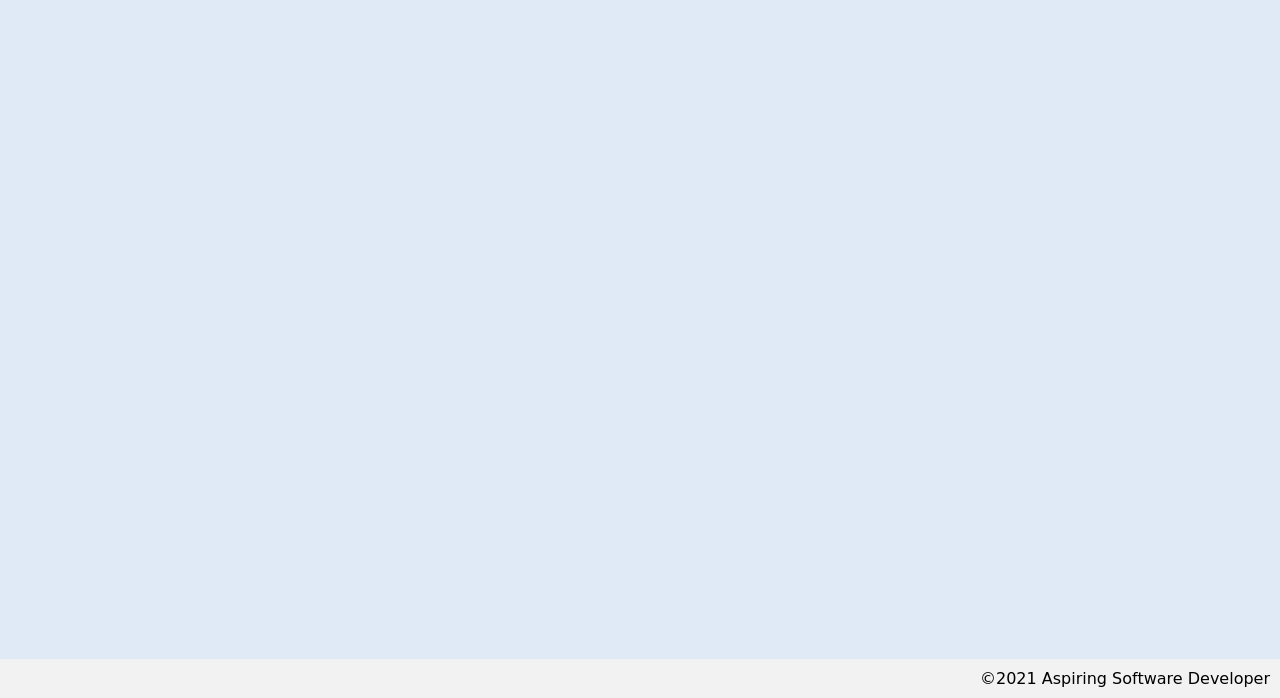
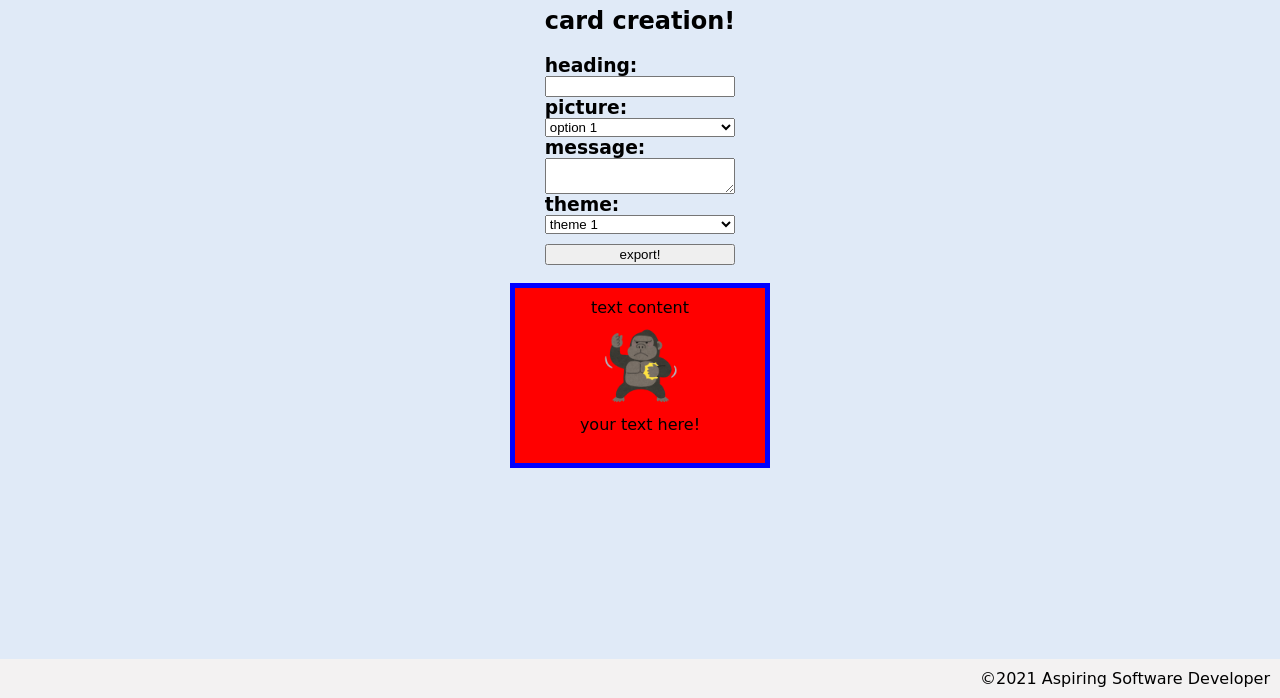
Before and after one commit to davejfish/greeting-card, a plain HTML site: page index.html in a window 1280 px wide. Shown: the part 102-800 px from the top of the page. Drawn offline with Linux system fonts and the light colour scheme; a web font is replaced by a local one.

Commit message:
html and css more or less finished

```diff
--- a/index.html
+++ b/index.html
@@ -17,6 +17,47 @@
 
     <main>
 
+        <section>
+
+            <h2>
+                card creation!
+            </h2>
+
+            <h3 id="userInputs" class="userInputs">
+                heading:
+                <input id="heading">
+                picture:
+                <select id="picture">
+                    <option>option 1</option>
+                    <option>option 2</option>
+                    <option>option 3</option>
+                </select>
+                message:
+                <textarea></textarea>
+                theme:
+                <select id="theme">
+                    <option>theme 1</option>
+                    <option>theme 2</option>
+                    <option>theme 3</option>
+                </select>
+                <button id="exportImage">export!</button>
+            </h3>
+
+        </section>
+
+        <section class="greetingCard">
+            <span>
+                text content
+            </span>
+
+            <img src="assets/gorilla.png">
+
+            <span id="description" class="description">
+                your text here!
+            </span>
+
+        </section>
+
     </main>
 
     <footer>&copy;2021 Aspiring Software Developer</footer>
--- a/styles.css
+++ b/styles.css
@@ -4,6 +4,13 @@
     --background: rgb(224, 234, 247);
     --header-background: white;
     --footer-background: rgb(243, 242, 242);
+}
+
+main {
+    display: flex;
+    flex-direction: column;
+    justify-content: center;
+    align-items: center;
 }
 
 body {
@@ -28,3 +35,33 @@ footer {
     justify-content: flex-end;
     background-color: var(--footer-background);
 }
+
+span {
+    text-align: center;
+    margin-top: 10px;
+}
+
+img {
+    width: 75px;
+    align-self: center;
+    margin-top: 10px;
+}
+
+button {
+    margin-top: 10px;;
+}
+
+.userInputs {
+    display: flex;
+    flex-direction: column;
+    max-width: 250px;
+}
+
+.greetingCard {
+    display: flex;
+    flex-direction: column;
+    background-color: red;
+    border: 5px solid blue;
+    height: 175px;
+    width: 250px;
+}
```
Also changed, not shown: README.md, assets/gorilla.png (added), assets/kamonegi.png (added), assets/kitsune.png (added).
